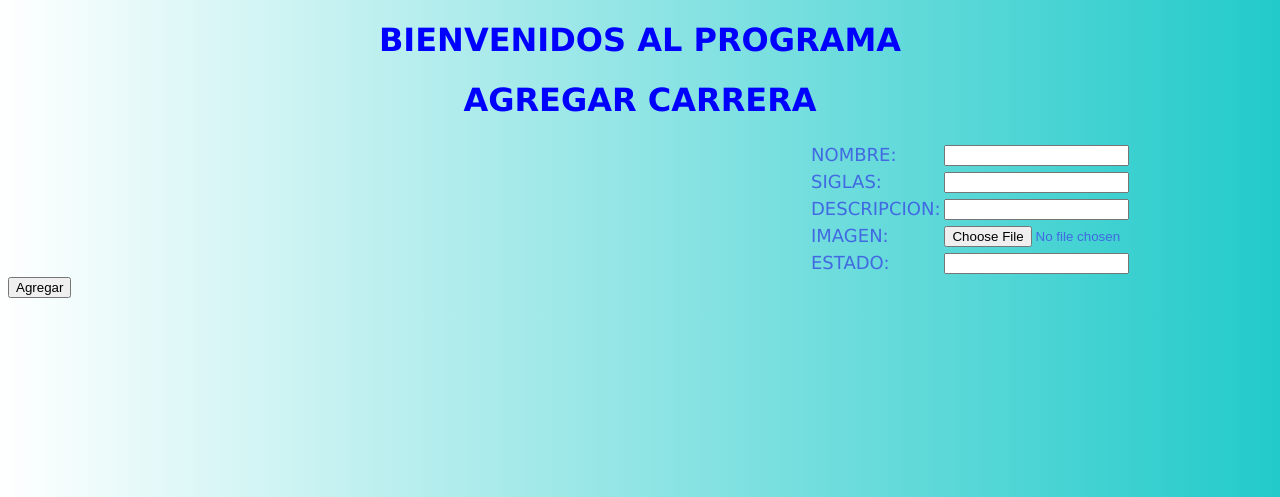
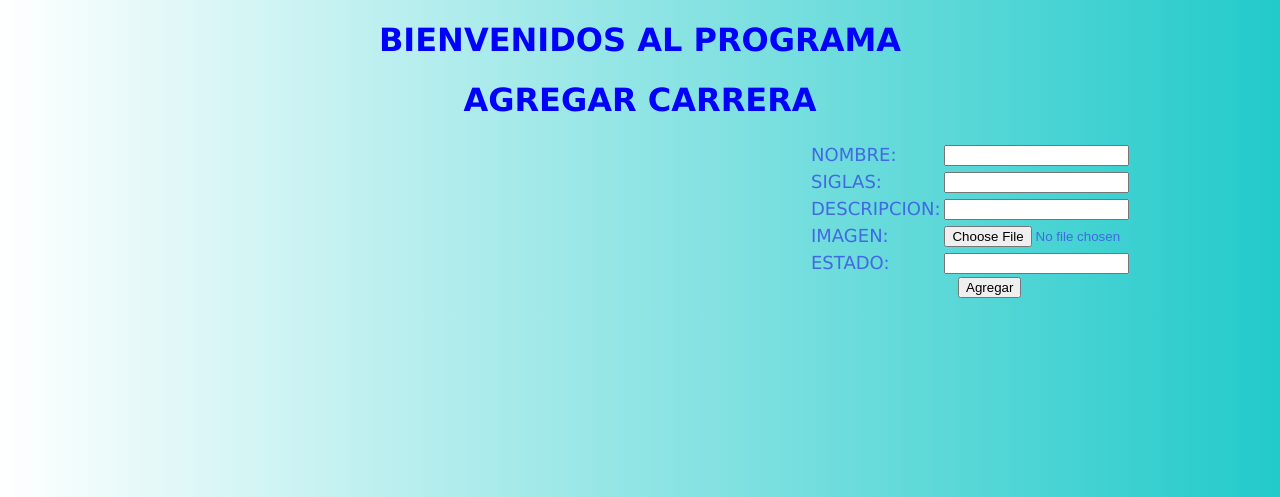
Before and after one commit to marcossaira/UC4SilvestreFinal, a Django app: page /ruta_carreras/ in a window 1280 px wide. Shown: the top 497 px of the page. Run offline with Django 4.2, Linux system fonts and the light colour scheme.

Commit message:
Update agregar_carrera.html

```diff
--- a/evaluacion4/appec4/templates/agregar_carrera.html
+++ b/evaluacion4/appec4/templates/agregar_carrera.html
@@ -30,7 +30,7 @@
     </tr>
 
     </table>
-    <input type="submit" value="Agregar" />
+    <input style="margin-left:950px" type="submit" value="Agregar" />
 </form>
 
 {% endblock %}
```
